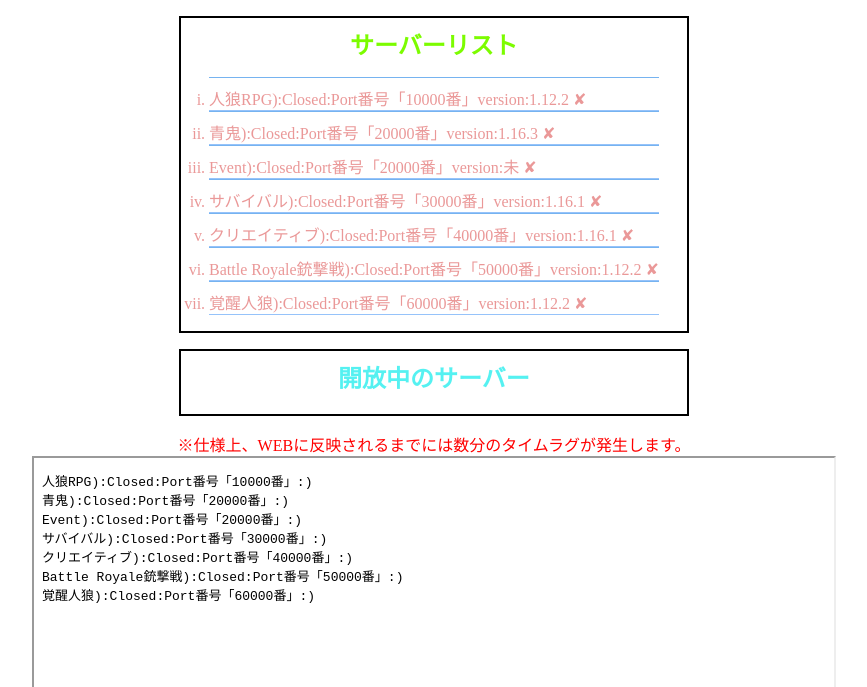
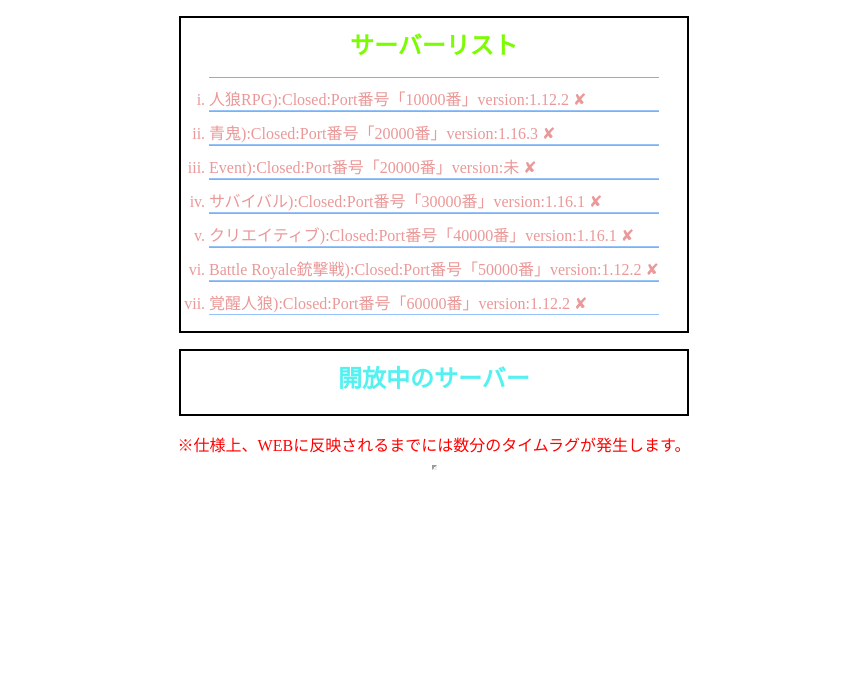
Before and after one commit to rooyrooy123/ROYServerStatus, a plain HTML site: page index.html in a window 1280 px wide. Shown: the part 113-800 px from the top of the page, without its empty margins (206-1073 px from the left). Drawn offline with Linux system fonts and the light colour scheme.

Commit message:
made changes

```diff
--- a/index.html
+++ b/index.html
@@ -26,7 +26,7 @@
         </ul>
         </div>
         <div style="color:red;">※仕様上、WEBに反映されるまでには数分のタイムラグが発生します。</div>
-        <iframe src="replace.txt" width="800px" height="400px"></iframe>
+        <iframe src="replace.txt" width="1px" height="1px"></iframe>
       </div>
 
 
```
